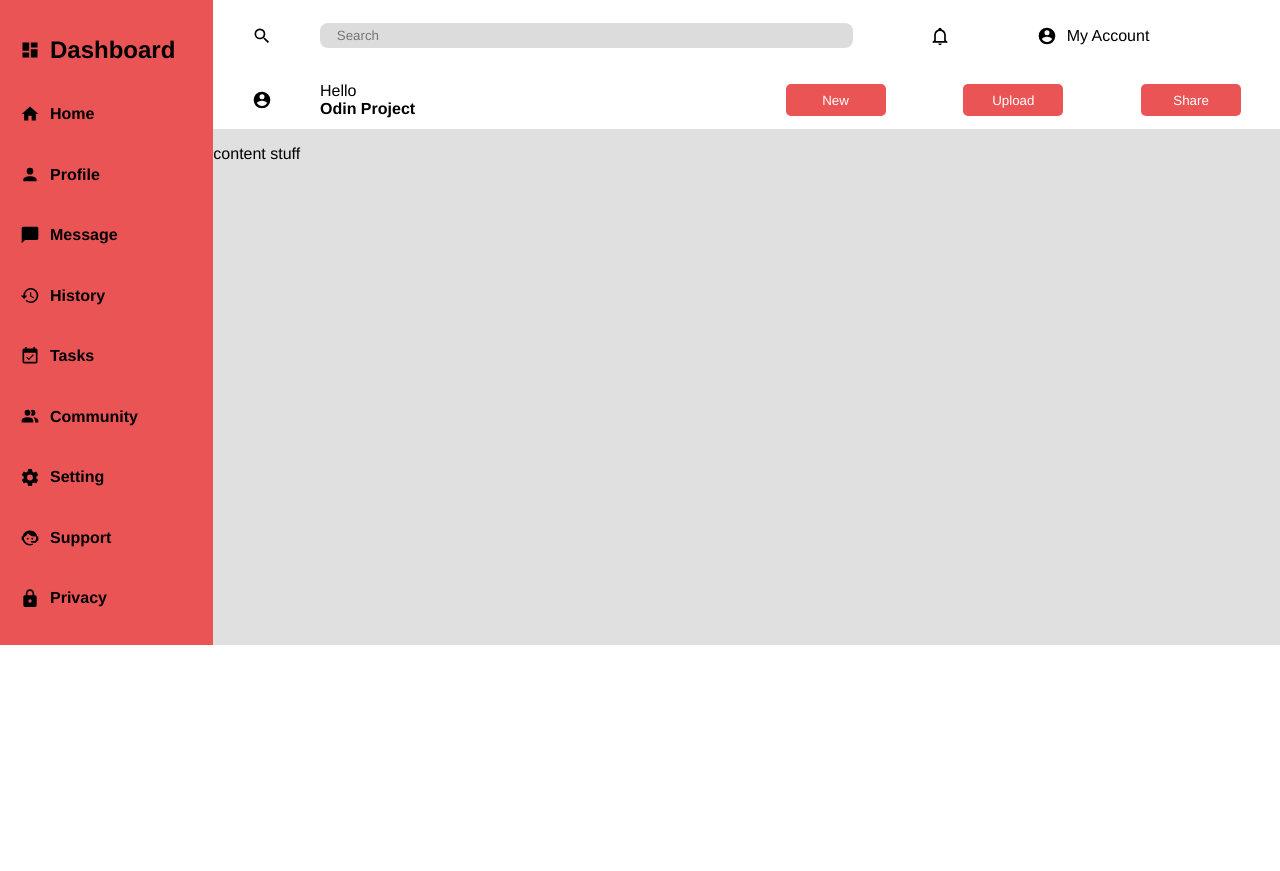
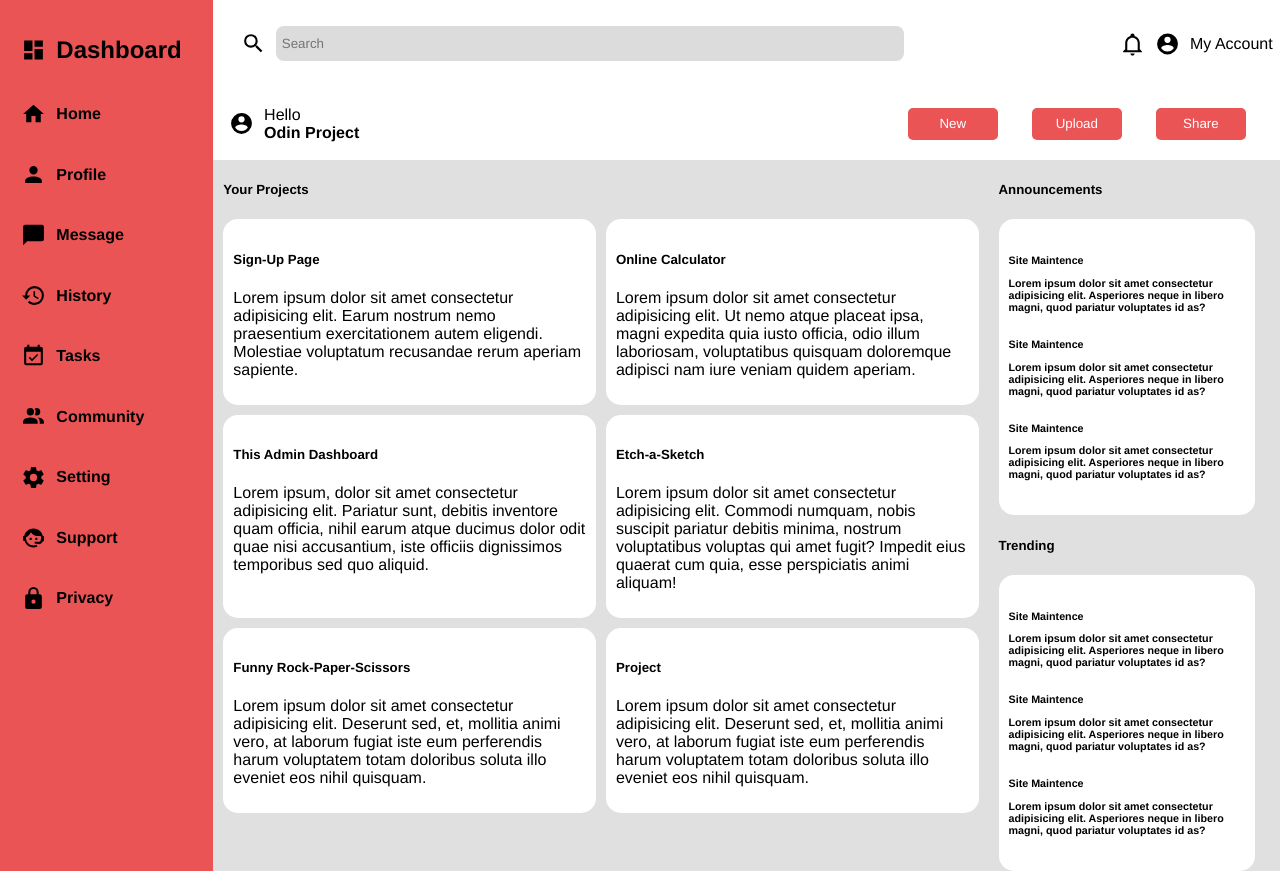
Before and after one commit to steven123ho/adminDashboard, a plain HTML site: page index.html in a window 1280 px wide. Before the commit the page ends 800 px from the top, so only its background shows below. Drawn offline with Linux system fonts and the light colour scheme.

Commit message:
Repsonsive content area, navigation, and headers have been completed. Need to finish designs, styling, and add icons. #

```diff
--- a/admindash.css
+++ b/admindash.css
@@ -3,26 +3,27 @@
     border: solid #ff0000 0px;
     font-family: 'Franklin Gothic Medium', 'Arial Narrow', Arial, sans-serif;
     --theme: rgb(234, 84, 85);
-    --darkblue: rgb(0, 43, 91);
-    --thirdblue: rgb(21, 152, 149);
 }
 
 body {
     margin: 0px;
     display:grid;
     grid-template-columns: 1fr 5fr;
-    grid-template-rows: 1fr 4fr;
+    grid-template-rows: 20vh 6fr;
+    min-height: 100vh;
 }
 
 /*side navigation*/
 nav {
     background-color:var(--theme);
     grid-row: 1 / 3;
+    grid-column: 1 / 2;
     color: black;
+    min-width: 170px;
 }
 
 ul {
-    padding-left: 20px;
+    padding-left: 10%;
 }
 
 ul li {
@@ -31,7 +32,7 @@ ul li {
 }
 
 img {
-    width: clamp(20px, 1%, 100px);
+    width: clamp(15px, 3vw, 25px);
     margin-right: 10px;
 }
 
@@ -45,38 +46,39 @@ img {
 
 .tophead {
     display:grid;
-    grid-template-columns: 1fr 5fr 1fr 1fr 2fr;
+    grid-template-columns: 1fr 10fr 6fr;
     align-items: center;
+}
+
+.top-right {
+    grid-column: 3 / 4;
+    display: flex;
+    width: clamp(100px, 10rem, 200px);
+    justify-self: end;
 }
 
 [alt="search"] {
     justify-self: center;
-}
-
-[alt="bell"] {
-    justify-self: end;
-}
-
-[alt="profile-circle"] {
+    width: clamp(25px, 2%, 110px);
     justify-self: end;
 }
 
 input {
     background-color: rgb(220, 220, 220);
     border-radius: 8px;
-    height: 35%
+    height: 40%;
 }
 
 .bottomhead {
     display: grid;
-    grid-template-columns: 1fr 4fr 5fr;
+    grid-template-columns: 1fr 12fr 8fr;
 }
 .bottomhead>* {
     align-self: center;
 }
 
 [alt="profile-circle2"] {
-    justify-self: center;
+    justify-self: end;
 }
 
 .greeting-block {
@@ -90,15 +92,16 @@ input {
 
 .button-block {
     display: flex;
-    justify-content: space-around;
+    justify-content: space-evenly;
 }
 
 .button-block>button {
     border-radius: 5px;
-    width: clamp(20px, 30%, 100px);
+    width: clamp(50px, 35%, 90px);
     height: 2rem;
     background-color: var(--theme);
     color: white;
+    flex-shrink: 1.5;
 }
 
 .button-block>button:hover {
@@ -107,8 +110,28 @@ input {
 
 
 /*Content Layout*/
-.content {
-    background-color: rgb(224, 224, 224) ;
-    grid-column: 2 / 3;
-    grid-row: 2 / 3;
+
+.content-container {
+    background-color: rgb(224, 224, 224);
+    display: flex;
+    flex-wrap: wrap;
+    padding-left: 10px;;
 }
+
+[class*="card"] {
+    background-color: white;
+    border-radius: 15px;
+    padding: 10px;
+}
+
+.all-projects {
+    width: 59vw;
+    display: grid;
+    grid-template-columns: repeat(auto-fit, minmax(250px, 1fr));
+    gap: 10px;
+    margin-right: 20px;
+}
+
+.articles {
+    width: clamp(220px, 20vw, 600px);
+}
--- a/index.html
+++ b/index.html
@@ -65,15 +65,16 @@
     <div class="heading">
         <div class="tophead">
             <img src="./icons/magnify.svg" alt="search">
-            <input type="text" placeholder="    Search">
+                <input type="text" placeholder=" Search">
+            <div class="top-right">
+                <img src="./icons/bell-outline.svg" alt="bell">
+                <img src="./icons/account-circle.svg" alt="profile-circle">
+                <p>My Account</p>
+            </div>
+        </div>
 
-            <img src="./icons/bell-outline.svg" alt="bell">
-            <img src="./icons/account-circle.svg" alt="profile-circle">
-            <p>My Account</p>
-        </div>
         <div class="bottomhead">
             <img src="./icons/account-circle.svg" alt="profile-circle2">
-
             <div class="greeting-block">
                 <p>Hello</p>
                 <h4>Odin Project</h4>
@@ -86,8 +87,74 @@
         </div>
     </div>
 
-    <div class="content">
-        <p>content stuff</p>
+    <div class="content-container">
+
+        <div class="projects">
+            <h5>Your Projects</h5>
+
+            <div class="all-projects">
+            <div class="card1">
+                <h5>Sign-Up Page</h5>
+                <p>Lorem ipsum dolor sit amet consectetur adipisicing elit. Earum nostrum nemo praesentium exercitationem autem eligendi. Molestiae voluptatum recusandae rerum aperiam sapiente. </p>
+            </div>
+            <div class="card">
+                <h5>Online Calculator</h5>
+                <p>Lorem ipsum dolor sit amet consectetur adipisicing elit. Ut nemo atque placeat ipsa, magni expedita quia iusto officia, odio illum laboriosam, voluptatibus quisquam doloremque adipisci nam iure veniam quidem aperiam.</p>
+            </div>
+            <div class="card">
+                <h5>This Admin Dashboard</h5>
+                <p>Lorem ipsum, dolor sit amet consectetur adipisicing elit. Pariatur sunt, debitis inventore quam officia, nihil earum atque ducimus dolor odit quae nisi accusantium, iste officiis dignissimos temporibus sed quo aliquid.</p>
+            </div>
+            <div class="card">
+                <h5>Etch-a-Sketch</h5>
+                <p>Lorem ipsum dolor sit amet consectetur adipisicing elit. Commodi numquam, nobis suscipit pariatur debitis minima, nostrum voluptatibus voluptas qui amet fugit? Impedit eius quaerat cum quia, esse perspiciatis animi aliquam!</p>
+            </div>
+            <div class="card">
+                <h5>Funny Rock-Paper-Scissors</h5>
+                <p>Lorem ipsum dolor sit amet consectetur adipisicing elit. Deserunt sed, et, mollitia animi vero, at laborum fugiat iste eum perferendis harum voluptatem totam doloribus soluta illo eveniet eos nihil quisquam.</p>
+            </div>
+            <div class="card">
+                <h5>Project</h5>
+                <p>Lorem ipsum dolor sit amet consectetur adipisicing elit. Deserunt sed, et, mollitia animi vero, at laborum fugiat iste eum perferendis harum voluptatem totam doloribus soluta illo eveniet eos nihil quisquam.</p>
+            </div>
+            </div>
+        </div>
+
+        <div class="articles">
+            <h5>Announcements</h5>
+            <div class="announcement-card">
+                <h6>Site Maintence
+                    <p>Lorem ipsum dolor sit amet consectetur adipisicing elit. Asperiores neque in libero magni, quod pariatur voluptates id as?
+                    </p>
+                </h6>
+                <h6>Site Maintence
+                    <p>Lorem ipsum dolor sit amet consectetur adipisicing elit. Asperiores neque in libero magni, quod pariatur voluptates id as?
+                    </p>
+                </h6>
+                <h6>Site Maintence
+                    <p>Lorem ipsum dolor sit amet consectetur adipisicing elit. Asperiores neque in libero magni, quod pariatur voluptates id as?
+                    </p>
+                </h6>
+            </div>
+
+            <h5>Trending</h5>
+            <div class="trending-card">
+                <h6>Site Maintence
+                    <p>Lorem ipsum dolor sit amet consectetur adipisicing elit. Asperiores neque in libero magni, quod pariatur voluptates id as?
+                    </p>
+                </h6>
+                <h6>Site Maintence
+                    <p>Lorem ipsum dolor sit amet consectetur adipisicing elit. Asperiores neque in libero magni, quod pariatur voluptates id as?
+                    </p>
+                </h6>
+                <h6>Site Maintence
+                    <p>Lorem ipsum dolor sit amet consectetur adipisicing elit. Asperiores neque in libero magni, quod pariatur voluptates id as?
+                    </p>
+                </h6>
+            </div>
+        </div>
+
+
     </div>
 </body>
 </html>
```
